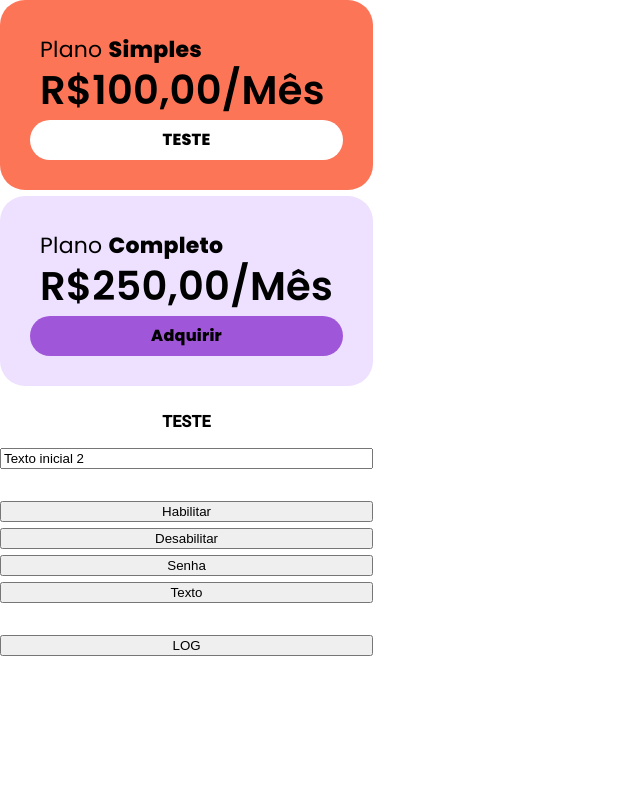
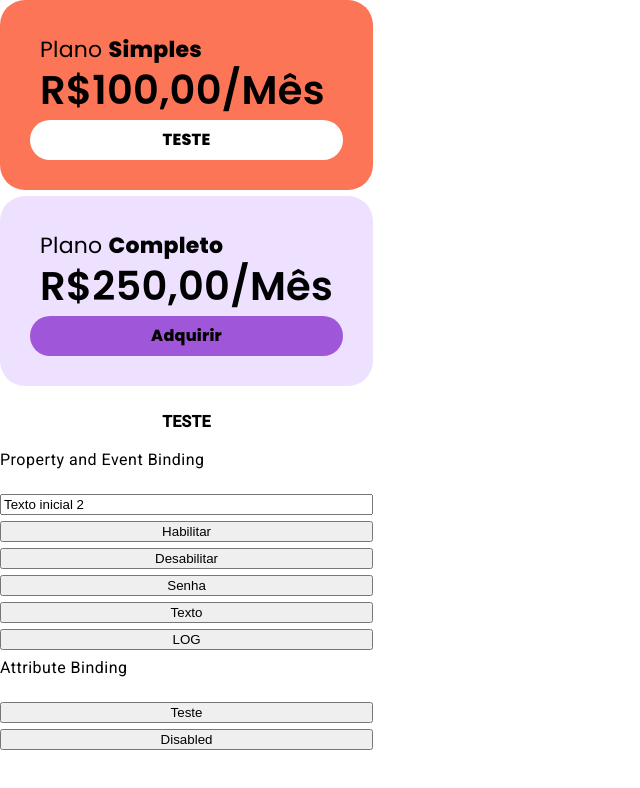
Before and after one commit to JulianaCristina/udemy-angular-course, an Angular app: page / in a window 1280 px wide. Shown: the top 788 px of the page, without its empty margins (0-640 px from the left). Built offline with nearby package versions, Linux system fonts and the light colour scheme.

Commit message:
Attribute binding

```diff
--- a/src/app/app.component.html
+++ b/src/app/app.component.html
@@ -4,20 +4,23 @@
     <app-card-roxo></app-card-roxo>
 
     <app-card-button></app-card-button>
-    <!--    property binding [value] [type] -->
+    <h4>Property and Event Binding</h4>
+    <!--    property binding [value] [type], usa colchetes []-->
     <!--    enviando valor para as propriedades-->
     <input id="meu-input" [value]="inputText" [type]="inputType" [disabled]="isDisabled"
            (keyup)="handleInputKeyUp($event)"/>
-    <br/>
 
-    <!--    event binding (click) (change) (blur) -->
+    <!--    event binding (click) (change) (blur), usa parênteses () -->
     <!--    recebendo valor que vem do evento $event -->
 
     <button (click)="enableInput()">Habilitar</button>
     <button (click)="disableInput()">Desabilitar</button>
     <button (click)="setPasswordTypeInput()">Senha</button>
     <button (click)="setTextTypeInput()">Texto</button>
-    <br>
     <button (click)="logInputText()">LOG</button>
 
+    <h4>Attribute Binding</h4>
+    <button [attr.title]="buttonTitle">Teste</button>
+    <button [attr.disabled]="buttonDisabled ? true : null">Disabled</button>
+
 </div>
--- a/src/app/app.component.ts
+++ b/src/app/app.component.ts
@@ -9,6 +9,8 @@ export class AppComponent {
   inputText = "Texto inicial 2";
   inputType = "text";
   isDisabled = false
+  buttonTitle = "Texto do botão"
+  buttonDisabled = false
 
 
   enableInput(){
@@ -36,4 +38,6 @@ export class AppComponent {
     console.log(event)
   }
 
+
+
 }
```
